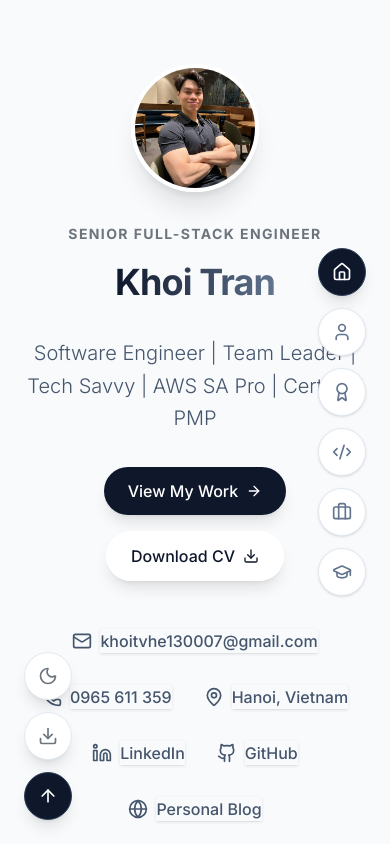
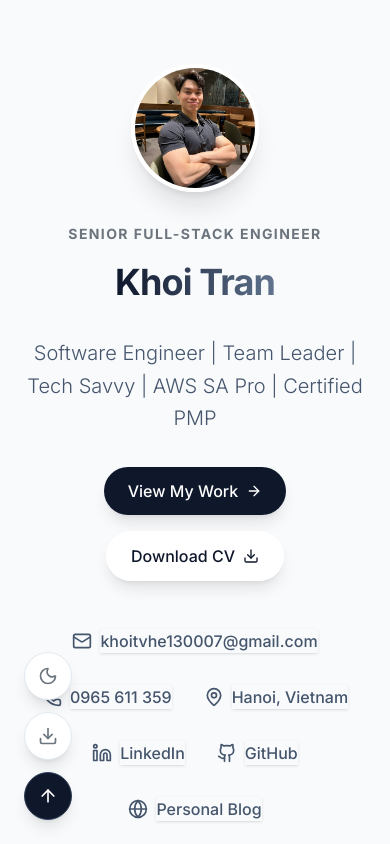
Before and after one commit to khoitran99/resume, a React (Vite) app: page / in a window 390 px wide. Shown: the top 844 px of the page. Built offline with nearby package versions, Linux system fonts and the light colour scheme.

Commit message:
Hide floating navigation on mobile devices and enhance space background vividly

```diff
--- a/src/components/ui/FloatingNav.tsx
+++ b/src/components/ui/FloatingNav.tsx
@@ -84,7 +84,7 @@
   };
 
   return (
-    <div className="fixed right-6 top-1/2 -translate-y-1/2 z-50 flex flex-col gap-3">
+    <div className="fixed right-6 top-1/2 -translate-y-1/2 z-50 hidden md:flex flex-col gap-3">
       {navItems.map((item) => {
         const isActive = activeSection === item.id;
         const Icon = item.icon;
```
